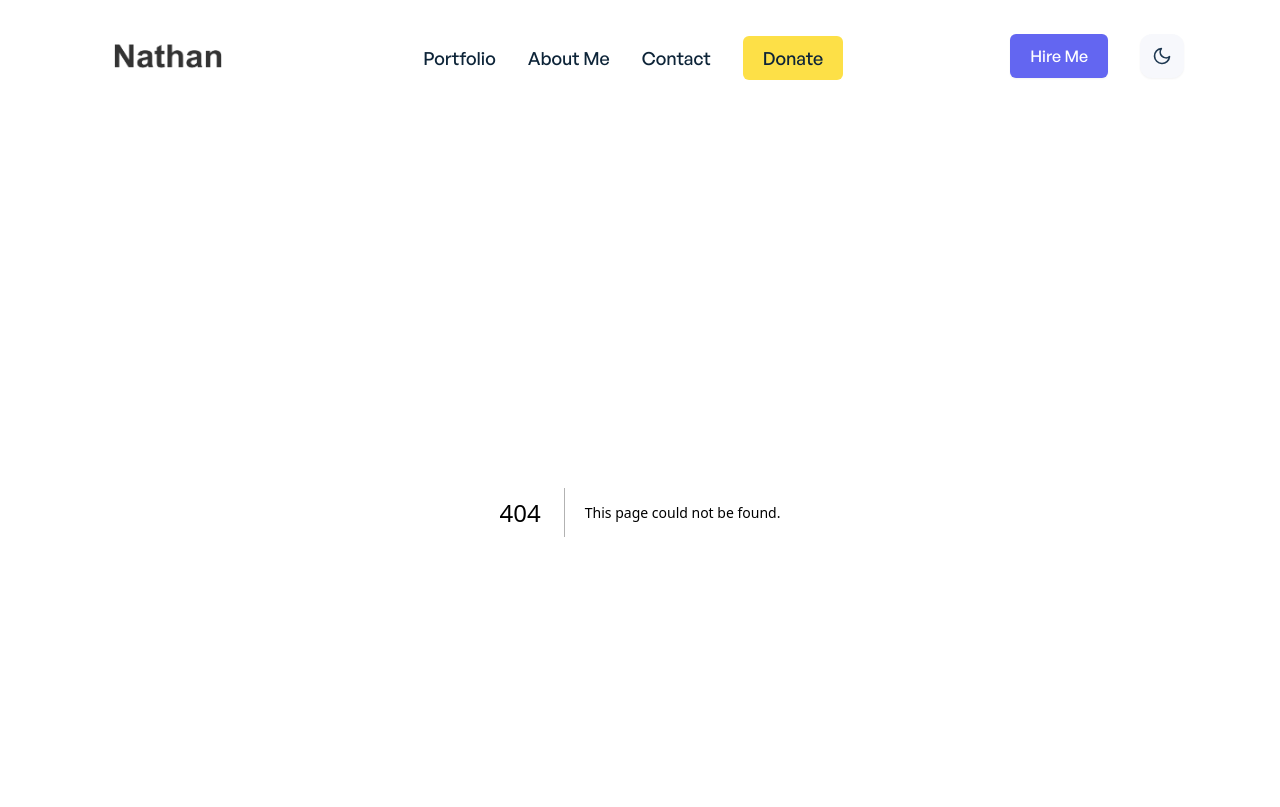
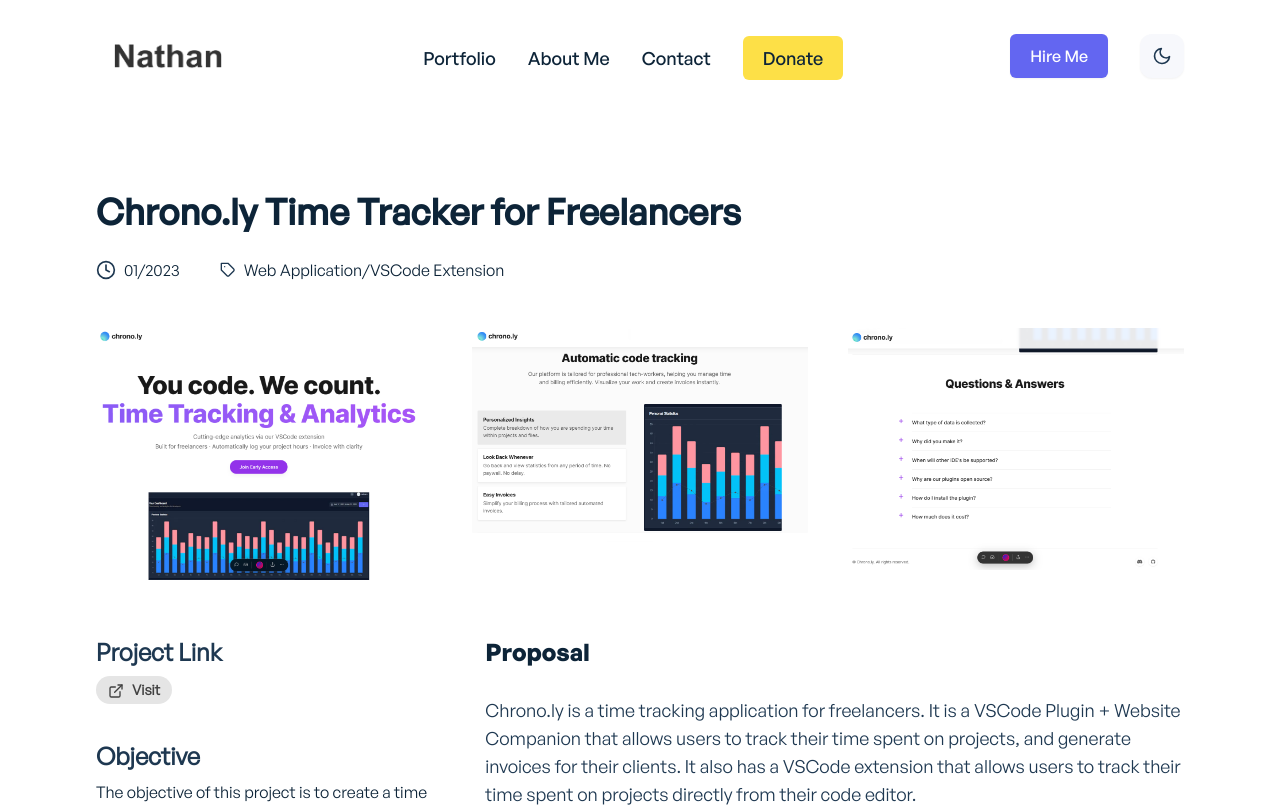
Before and after one commit to TacticalAxis/portfolio_nextjs, a Next.js app: page /projects/1 in a window 1280 px wide. Before the commit this address had no page. Shown: the top 807 px of the page. Built offline with nearby package versions, Linux system fonts and the light colour scheme.

Commit message:
More updates

```diff
--- a/components/HireMeModal.tsx
+++ b/components/HireMeModal.tsx
@@ -39,6 +39,7 @@ const HireMeModal: React.FC<HireMeModalProps> = ({ onClose, onRequest }) => {
             method: 'POST',
             body: JSON.stringify(data),
         }).then((res) => {
+            console.log(res)
             if (res.status === 200) {
                 setSubmitted(true)
                 const currentTime = new Date().toLocaleTimeString()
--- a/components/shared/AppHeader.tsx
+++ b/components/shared/AppHeader.tsx
@@ -109,7 +109,7 @@ const AppHeader: FC = () => {
                     }
                 >
                     <div className="block text-left text-lg text-primary-dark dark:text-ternary-light hover:text-secondary-dark dark:hover:text-secondary-light  sm:mx-4 mb-2 sm:py-2">
-                        <Link href="/portfolio" aria-label="Portfolio">
+                        <Link href="/projects" aria-label="Portfolio">
                             Portfolio
                         </Link>
                     </div>
@@ -145,7 +145,7 @@ const AppHeader: FC = () => {
                         className="block text-left text-lg font-medium text-primary-dark dark:text-ternary-light hover:text-secondary-dark dark:hover:text-secondary-light  sm:mx-4 mb-2 sm:py-2"
                         aria-label="Portfolio"
                     >
-                        <Link href="/portfolio">Portfolio</Link>
+                        <Link href="/projects">Portfolio</Link>
                     </div>
                     <div
                         className="block text-left text-lg font-medium text-primary-dark dark:text-ternary-light hover:text-secondary-dark dark:hover:text-secondary-light  sm:mx-4 mb-2 sm:py-2"
--- a/data/projectsData.ts
+++ b/data/projectsData.ts
@@ -62,7 +62,7 @@ export const projectsData: ProjectData[] = [
     {
         id: 1,
         title: 'Chrono.ly',
-        url: 'chronoly-time-tracking',
+        url: 'https://chrono.ly',
         category: 'Website',
         img: '/images/projects/chronoly.jpg',
         projectHeader: {
@@ -128,7 +128,7 @@ export const projectsData: ProjectData[] = [
     {
         id: 2,
         title: 'Speed Database',
-        url: 'speed-database',
+        url: '',
         category: 'Website',
         img: '/images/ui-project-1.jpg',
         projectHeader: {
@@ -171,7 +171,7 @@ export const projectsData: ProjectData[] = [
     {
         id: 4,
         title: 'iFridge',
-        url: 'ifridge',
+        url: 'https://ifrid.ge',
         category: 'PWA',
         img: '/images/ui-project-1.jpg',
         projectHeader: {
@@ -226,7 +226,7 @@ export const projectsData: ProjectData[] = [
     {
         id: 5,
         title: 'Ramen NFT Collectibles',
-        url: 'ramen-nft',
+        url: 'https://ramennft.tak-7.net',
         category: 'NFT Project',
         img: '/images/projects/ramennft/image1.png',
         projectHeader: {
@@ -284,7 +284,7 @@ export const projectsData: ProjectData[] = [
     {
         id: 6,
         title: 'StudyGrove Community',
-        url: 'studygrove',
+        url: 'https://studygrove.tak-7.net',
         category: 'Website',
         img: '/images/projects/studygrove/image1.png',
         projectHeader: {
@@ -338,7 +338,7 @@ export const projectsData: ProjectData[] = [
     {
         id: 7,
         title: 'ICT Fundamentals Project',
-        url: 'ict-fundamentals',
+        url: 'https://comp501.tak-7.net',
         category: 'Website',
         img: '/images/projects/ictfundamentals/image1.png',
         projectHeader: {
@@ -391,7 +391,7 @@ export const projectsData: ProjectData[] = [
     {
         id: 8,
         title: 'Freelance Java Developer',
-        url: 'freelance-java-developer',
+        url: 'https://www.fiverr.com/users/nathand256',
         category: 'Freelancing',
         img: '/images/projects/freelance/image1.png',
         projectHeader: {
@@ -444,7 +444,7 @@ export const projectsData: ProjectData[] = [
     {
         id: 9,
         title: 'The Auckland Transport Bot',
-        url: 'auckland-transport-discord-bot',
+        url: 'https://github.com/TacticalAxis/auckland-transport',
         category: 'Discord Bot',
         img: '/images/projects/auckland-transport/atimage.png',
         projectHeader: {
--- a/pages/portfolio/[id].tsx
+++ b/pages/projects/[id].tsx
@@ -1,13 +1,15 @@
 import React from 'react'
 import Image from 'next/image'
-import { FiClock, FiTag } from 'react-icons/fi'
+import { FiChrome, FiClock, FiExternalLink, FiTag } from 'react-icons/fi'
 import PagesMetaHead from '../../components/PagesMetaHead'
 import { projectsData } from '../../data/projectsData'
 import RelatedProjects from '../../components/projects/RelatedProjects'
 import { GetServerSideProps } from 'next'
+import { ProjectData } from '../../data/projectsData'
+import Link from 'next/link'
 
 interface ProjectSingleProps {
-    project: any
+    project: ProjectData
 }
 
 const ProjectSingle: React.FC<ProjectSingleProps> = (props) => {
@@ -27,6 +29,7 @@ const ProjectSingle: React.FC<ProjectSingleProps> = (props) => {
                             {props.project.projectHeader.publishDate}
                         </span>
                     </div>
+
                     <div className="flex items-center">
                         <FiTag className="w-4 h-4 text-ternary-dark dark:text-ternary-light" />
                         <span className="font-general-regular ml-2 leading-none text-primary-dark dark:text-primary-light">
@@ -89,6 +92,23 @@ const ProjectSingle: React.FC<ProjectSingleProps> = (props) => {
 							)}
 						</ul>
 					</div> */}
+
+                    {/* project Link */}
+                    { props.project.url && (
+                    <div className="mb-7">
+                        <p className="font-general-regular text-2xl font-semibold text-ternary-dark dark:text-ternary-light mb-2">
+                            Project Link
+                        </p>
+                        <p className="font-general-regular text-primary-dark dark:text-ternary-light">
+                            <Link href={props.project.url} target="_blank">
+                                <span className="inline-block bg-gray-200 rounded-full px-3 py-1 text-sm font-semibold text-gray-700 mr-2 mb-2">
+                                    <FiExternalLink className="w-4 h-4 inline-block mr-2" />
+                                    Visit
+                                    </span>
+                            </Link>
+                        </p>
+                    </div>
+                    )}
 
                     {/* Single project objectives */}
                     <div className="mb-7">
```
Also changed, not shown: pages/projects/index.tsx (renamed from pages/portfolio/index.tsx).
